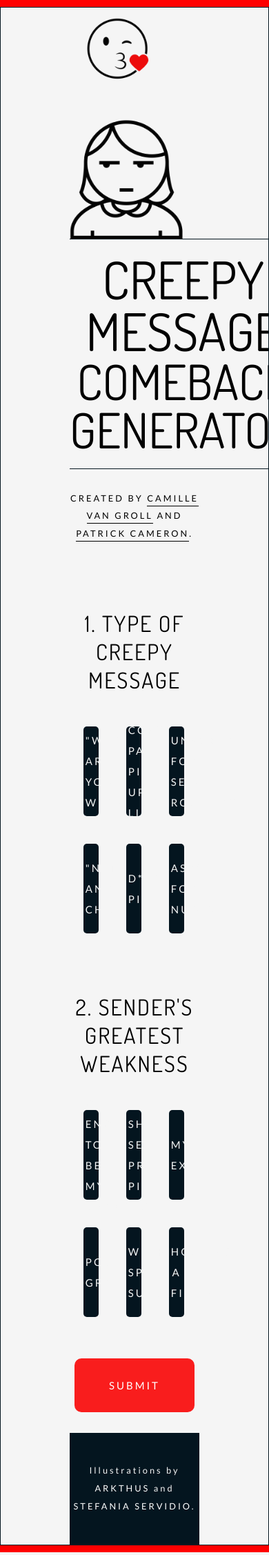
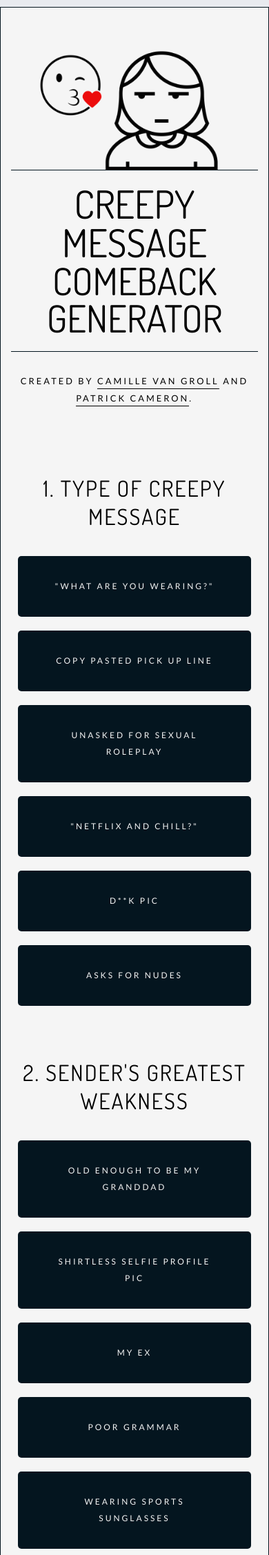
Before and after one commit to creepycomebackgenerator/creepycomebackgenerator, a PHP site: page / in a window 390 px wide. Shown: the top 2254 px of the page at 69% size. Run offline with PHP 8.4, Linux system fonts and the light colour scheme; some libraries are stand-ins or nearby versions.

Commit message:
now responsive. submit button turns into refresh symbol when clicked

```diff
--- a/css/style.css
+++ b/css/style.css
@@ -413,7 +413,7 @@ footer {
   flex-direction: column;
   justify-content: center;
   align-items: center;
-  padding: 30px 0;
+  padding: 30px 10px;
   margin: 30px auto 0 auto;
   font-size: 0.7rem;
   letter-spacing: 2.5px;
@@ -556,11 +556,45 @@ h2.uplift {
   padding-bottom: 30px;
 }
 
-@media all and (max-width: 480px) {
-  body {
-    background: red;
-  }
-  input[type=radio] + label {
-    flex-direction: column;
+@media (max-width: 1000px) {
+  .innerWrapper {
+    padding: 30px 15px 0 15px;
   }
 }
+
+/* Portrait tablet and small desktops */
+/* Landscape phone to portrait tablet */
+@media (max-width: 700px) {
+  input[type=radio] + label {
+    width: calc(50% - 20px);
+    margin: 10px;
+  }
+  h1 {
+    font-size: 3.4rem;
+  }
+}
+
+/* Landscape phones and down */
+@media (max-width: 540px) {
+  input[type=radio] + label {
+    width: 100%;
+    height: auto;
+  }
+  label p {
+    font-size: 1.2rem;
+    font-size: 12px;
+  }
+  h1 span.larger {
+    font-size: 3.5rem;
+  }
+  div.comeback {
+    width: auto;
+  }
+  div.comeback img {
+    max-width: 320px;
+  }
+  .answerWrapperInner p {
+    font-size: 1.2rem;
+    font-size: 12px;
+  }
+}
--- a/css/style.scss
+++ b/css/style.scss
@@ -264,7 +264,7 @@ footer {
 	flex-direction: column;
 	justify-content: center;
 	align-items: center;
-	padding: 30px 0;
+	padding: 30px 10px;
 	margin: 30px auto 0 auto;
 	font-size: 0.7rem;
 	letter-spacing: 2.5px;
@@ -408,11 +408,47 @@ h2.uplift {
 }
 
 
-@media all and (max-width: 480px) {
-	body {
-		background: red;
-	}
-	input[type=radio] + label {
-		flex-direction: column;
+@media (max-width: 1000px) {
+	.innerWrapper {
+		padding: 30px 15px 0 15px;
 	}
 }
+/* Portrait tablet and small desktops */
+@media (max-width: 940px) {
+}
+
+/* Landscape phone to portrait tablet */
+@media (max-width: 700px) {
+	input[type=radio] + label {
+		width: calc(50% - 20px);
+		margin: 10px;
+	}
+	h1 {
+		font-size: 3.4rem;
+	}
+}
+
+/* Landscape phones and down */
+@media (max-width: 540px) {
+	input[type=radio] + label {
+		width: 100%;
+		height: auto;
+	}
+	label p {
+		font-size: 1.2rem;
+		font-size: 12px;
+	}
+	h1 span.larger {
+		font-size: 3.5rem;
+	}
+	div.comeback {
+		width: auto;
+		img {
+			max-width: 320px;
+		}
+	}
+	.answerWrapperInner p {
+		font-size: 1.2rem;
+		font-size: 12px;
+	}
+}
--- a/index.html
+++ b/index.html
@@ -26,10 +26,8 @@
 	<meta name="msapplication-square310x310logo" content="images/favicons/largetile.png" />
 
 	<link rel="stylesheet" href="https://maxcdn.bootstrapcdn.com/font-awesome/4.4.0/css/font-awesome.min.css">
-	<link href='https://fonts.googleapis.com/css?family=Cabin:400,500,600,700,700italic,500italic,600italic,400italic' rel='stylesheet' type='text/css'>
-	<link href='https://fonts.googleapis.com/css?family=Lato:400,700,900,300,100' rel='stylesheet' type='text/css'>
+	<link href='https://fonts.googleapis.com/css?family=Lato:400,700,300' rel='stylesheet' type='text/css'>
 	<link href='https://fonts.googleapis.com/css?family=Dosis' rel='stylesheet' type='text/css'>
-	<link href='https://fonts.googleapis.com/css?family=Cutive+Mono' rel='stylesheet' type='text/css'>
 	<link rel="stylesheet" href="css/style.css">
 </head>
 <body>
--- a/scripts/scripts.js
+++ b/scripts/scripts.js
@@ -4,7 +4,7 @@ $(function() {
 		//the page does not refresh
 	$('form').on('submit', function(e) {
 		e.preventDefault();
-		$('input.submit').attr('value', 'Play Again' );
+		$('input.submit').attr('value', '').attr('style', 'background-image: url(images/refresh.png); background-repeat: no-repeat; background-position: center;');
 		$('section.answerWrapperOuter').addClass('displayBlock');
 
 		// //this is a variable to hold the answer for question1
```
Also changed, not shown: images/refresh.png (added).
